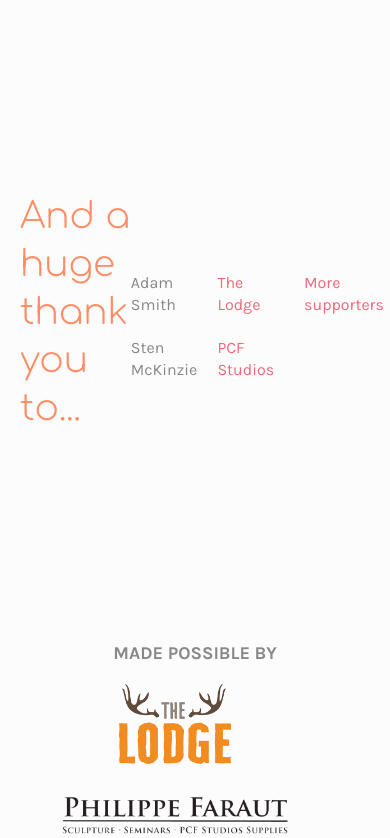
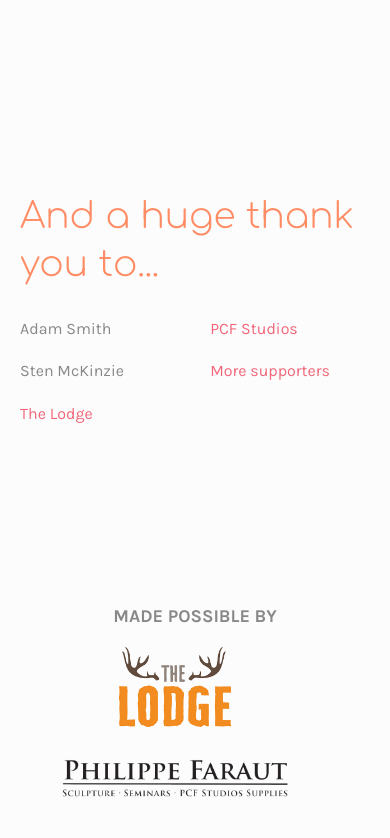
Before and after one commit to exl8210/Niyama, a PHP site: page /team.php in a window 390 px wide. Shown: the part 4984-5822 px from the top of the page. Run offline with PHP 8.4, Linux system fonts and the light colour scheme; some libraries are stand-ins or nearby versions.

Commit message:
Tweaks
Responsive tweaks

```diff
--- a/assets/css/media-queries.css
+++ b/assets/css/media-queries.css
@@ -111,6 +111,10 @@
         columns: 1;
         column-gap: 24px;
         box-sizing: border-box;
+    }
+    ul#thank-people {
+        column-count: 2;
+        column-gap: 8.66666666667%;
     }
 }
 @media screen and (max-width: 768px) {
@@ -271,7 +275,7 @@ ul#mobile-menu li a {
     display: block;
     width: 100%;
     height: 100%;
-    padding: 20px 20px;
+    padding: 10px 20px;
     color: #fff !important;
     z-index: 5;
     font-weight: 700;
@@ -286,7 +290,7 @@ ul#mobile-menu li a::first-line {
     color: #FBCD63 !important;
 }
 #mobile-menu-container > #social {
-    margin-top: 50px;
+    margin-top: 40px;
 }
 #mobile-menu-container > #social a {
     color: #fff;
--- a/assets/css/style.css
+++ b/assets/css/style.css
@@ -552,16 +552,7 @@ footer li {
     margin-right: 40px;
 }
 
-#thanks {
-    display: flex;
-    align-items: center;
-}
-
 ul#thank-people {
-    -moz-column-count: 3;
-    -moz-column-gap: 8.66666666667%;
-    -webkit-column-count: 3;
-    -webkit-column-gap: 8.66666666667%;
     column-count: 3;
     column-gap: 8.66666666667%;
 }
--- a/assets/js/mediaQueries.js
+++ b/assets/js/mediaQueries.js
@@ -52,6 +52,8 @@ function removeOffsets(bpOne) {
         $("#team-intro-text").removeClass("offset-by-one four").addClass("six");
         $("#team-group-photo").removeClass("offset-by-one ten").addClass("twelve");
         $("#team-members").removeClass("offset-by-one ten").addClass("twelve");
+        $("#thanks-intro").removeClass("offset-by-one five").addClass("six");
+        $("#thanks-list").removeClass("five").addClass("six");
 
         // FOOTER
         $("#footer-intro").removeClass("offset-by-one");
@@ -101,6 +103,8 @@ function removeOffsets(bpOne) {
         $("#team-intro-text").removeClass("six").addClass("offset-by-one four");
         $("#team-group-photo").removeClass("twelve").addClass("offset-by-one ten");
         $("#team-members").removeClass("twelve").addClass("offset-by-one ten");
+        $("#thanks-intro").removeClass("six").addClass("offset-by-one five");
+        $("#thanks-list").removeClass("six").addClass("five");
 
         // FOOTER
         $("#footer-intro").addClass("offset-by-one");
@@ -206,10 +210,12 @@ function respFour(bpFour) {
 /* 768px */
 function respFive(bpFive) {
     if (bpFive.matches) {
-
+        $("#thanks-intro").removeClass("six").addClass("twelve");
+        $("#thanks-list").removeClass("six").addClass("twelve");
     }
     else {
-
+        $("#thanks-intro").removeClass("twelve").addClass("six");
+        $("#thanks-list").removeClass("twelve").addClass("six");
     }
 }
 
--- a/team.php
+++ b/team.php
@@ -148,11 +148,11 @@
     <div class="u-cf clear"></div>
 
     <div class="row" id="thanks">
-        <div class="offset-by-one five columns">
+        <div class="offset-by-one five columns" id="thanks-intro">
             <h1>And a huge thank you to...</h1>
         </div>
 
-        <div class="five columns">
+        <div class="five columns" id="thanks-list">
             <ul id="thank-people">
                 <li>Adam Smith</li>
                 <li>Sten McKinzie</li>
```
